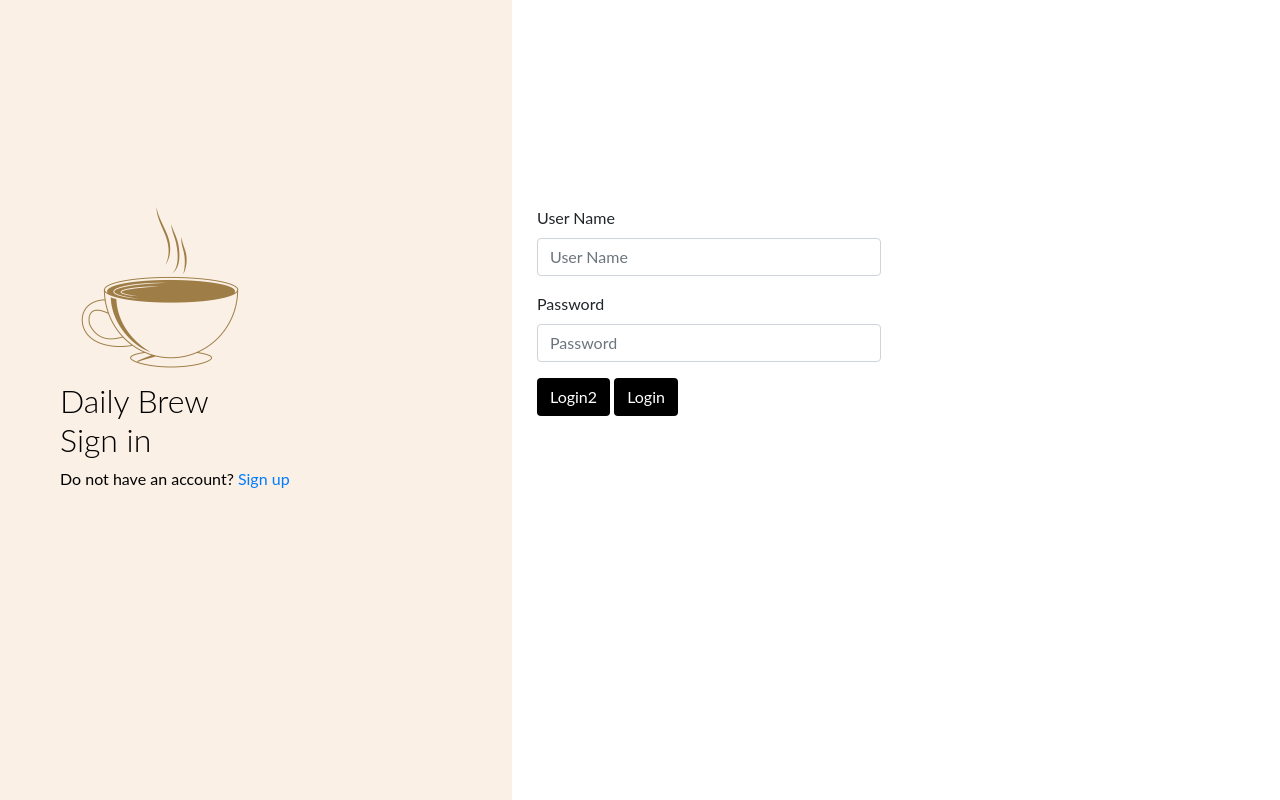
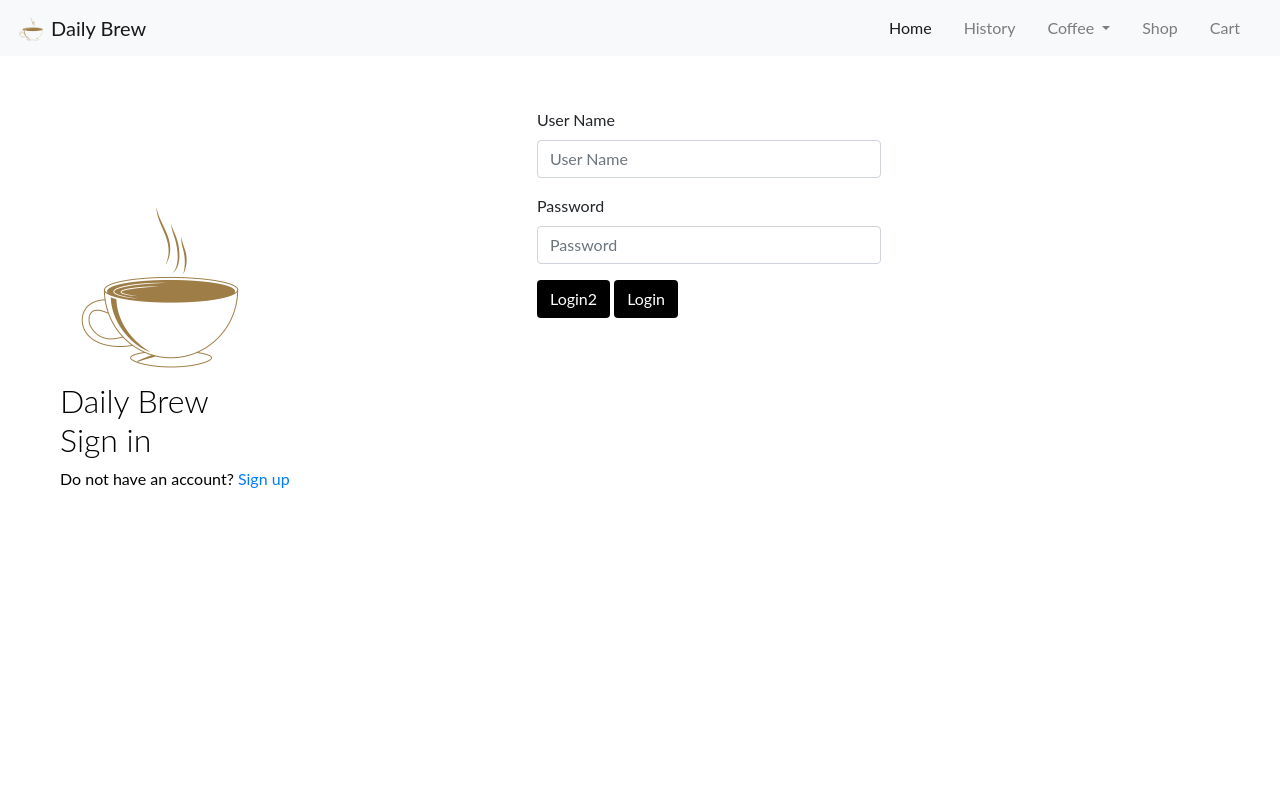
Before and after one commit to aya-alsakkaf/DailyBrew, a plain HTML site: page src/sign-in.html in a window 1280 px wide. Drawn offline with nearby package versions, Linux system fonts and the light colour scheme.

Commit message:
Modifications

```diff
--- a/src/sign-in.css
+++ b/src/sign-in.css
@@ -1,5 +1,8 @@
 body {
     font-family: "Lato", sans-serif;
+    padding: 0;
+    margin: 0;
+    background: white;
 }
 
 .main-head{
@@ -10,7 +13,6 @@ body {
 
 .sidenav {
     height: 100%;
-    background-color:linen;
     overflow-x: hidden;
     padding-top: 20px;
 }
@@ -47,7 +49,7 @@ body {
     }
 
     .login-form{
-        margin-top: 60%;
+        margin-top: 15%;
     }
 
     .register-form{
--- a/src/sign-in.html
+++ b/src/sign-in.html
@@ -8,17 +8,52 @@
     <link rel="stylesheet" href="https://maxcdn.bootstrapcdn.com/bootstrap/4.0.0/css/bootstrap.min.css"
         integrity="sha384-Gn5384xqQ1aoWXA+058RXPxPg6fy4IWvTNh0E263XmFcJlSAwiGgFAW/dAiS6JXm" crossorigin="anonymous">
     <link rel="stylesheet" type="text/css" href="sign-in.css">
-
+    <link rel="stylesheet" type="text/css" href="main.css">
     <title>Daily Brew|Sign in</title>
 
 </head>
 
 <body>
+    <nav class="navbar navbar-expand-lg navbar-light bg-light">
+        <a class="navbar-brand" href="index.html">
+            <img src="../img/dblogo4.png" width="30" height="30" class="d-line-block align-top" alt="Logo"> Daily Brew
+        </a>
+        <button class="navbar-toggler" type="button" data-toggle="collapse" data-target="#navbarNav"
+            aria-controls="navbarNav" aria-expanded="false" aria-label="Toggle navigation">
+            <span class="navbar-toggler-icon"></span>
+        </button>
+        <div class="collapse navbar-collapse" id="navbarNav">
+            <ul class="navbar-nav justify-content-end">
+                <li class="nav-item active">
+                    <a class="nav-link" href="index.html">Home <span class="sr-only">(current)</span></a>
+                </li>
+                <li class="nav-item">
+                    <a class="nav-link" href="history.html">History</a>
+                </li>
+                <li class="nav-item dropdown">
+                    <a class="nav-link dropdown-toggle" href="#" id="navbarDropdown" role="button"
+                        data-toggle="dropdown" aria-haspopup="true" aria-expanded="false">
+                        Coffee
+                    </a>
+                    <div class="dropdown-menu" aria-labelledby="navbarDropdown">
+                        <a class="dropdown-item" href="#">Our beans</a>
+                        <a class="dropdown-item" href="#">Brewing methods</a>
+                    </div>
+                </li>
+                <li class="nav-item">
+                    <a class="nav-link" href="#">Shop</a>
+                </li>
+                <li class="nav-item">
+                    <a class="nav-link" href="../src/sign-in.html">Cart</a>
+                </li>
+            </ul>
+        </div>
+    </nav>
     <div class="sidenav">
         <div class="login-main-text">
             <img src="../img/dblogo4.png" alt="Daily Brew Logo">
             <h2>Daily Brew <br> Sign in</h2>
-            <p>Do not have an account? <a href="../src/index.html">Sign up</a></p>
+            <p>Do not have an account? <a href="../src/sign-up.html">Sign up</a></p>
         </div>
     </div>
     <div class="main">
```
Also changed, not shown: src/index.html (+3 -3 lines).
